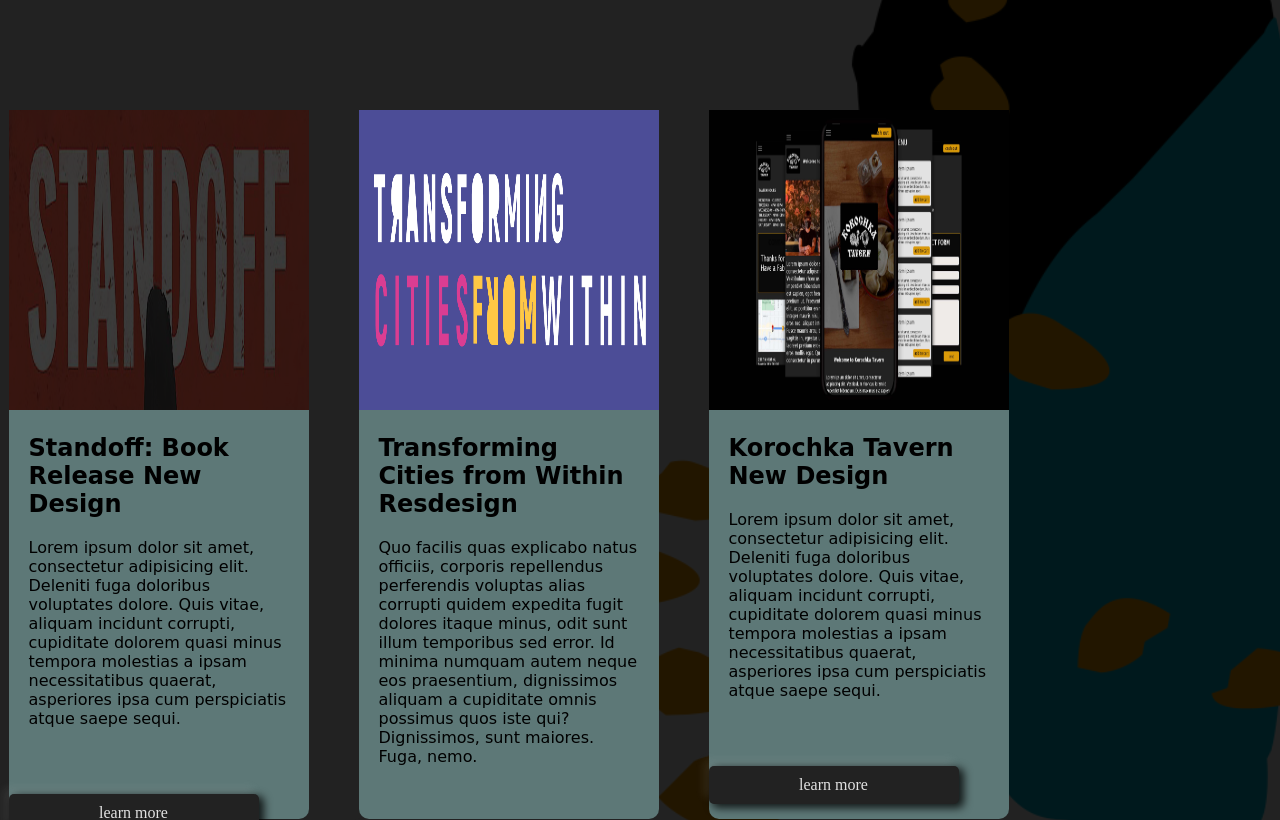
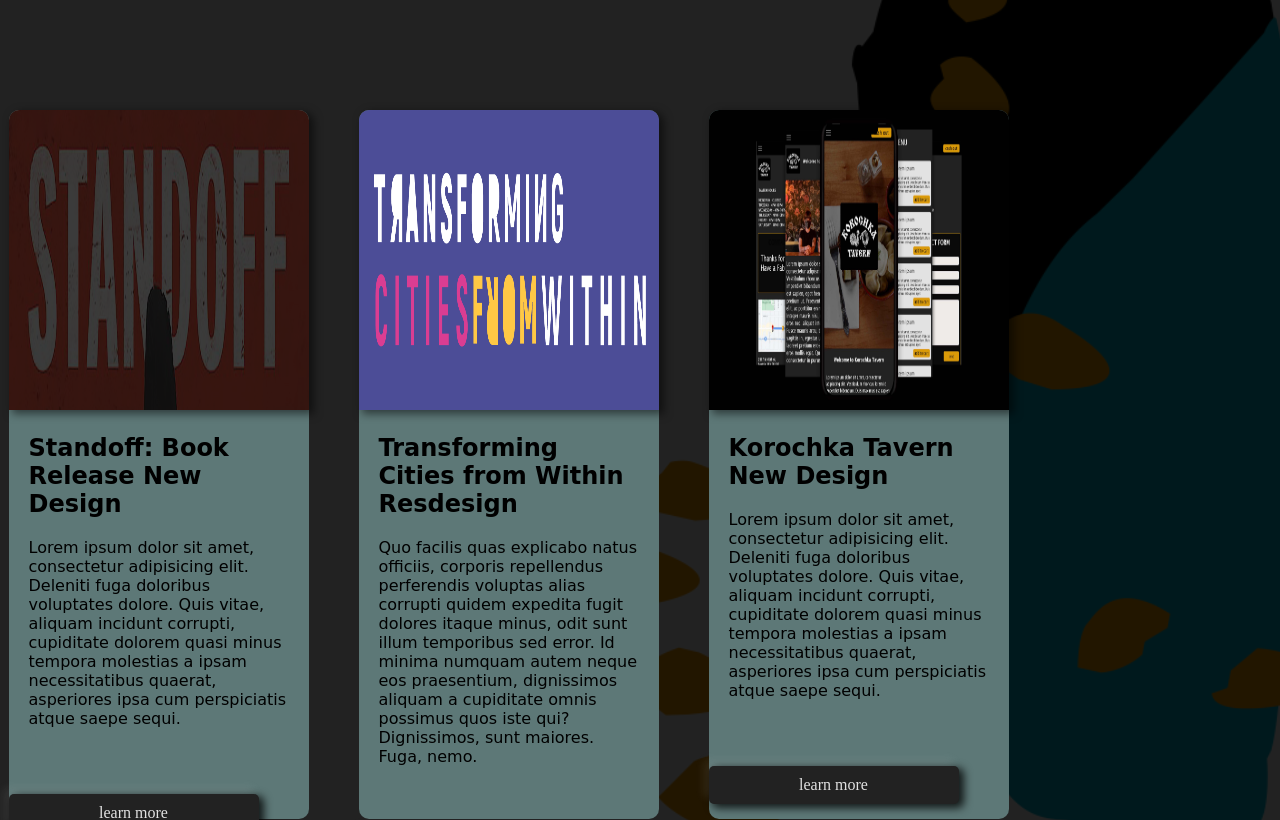
Before and after one commit to samphi6/chrysalisDesign, a PHP site: page /cases.php in a window 1280 px wide. Shown: the part 704-1524 px from the top of the page. Run offline with PHP 8.4, Linux system fonts and the light colour scheme; style sheets or scripts are compiled from the project's sources; some web fonts are replaced.

Commit message:
changed border radius on case card img

```diff
--- a/scss/styles.scss
+++ b/scss/styles.scss
@@ -367,6 +367,8 @@ body {
             img {
                 width: 300px;
                 height: 300px;
+                border-radius: 10px 10px 0 0;
+                box-shadow: 4px 3px 9px 1px  rgba(0, 0, 0, 0.5);
 
             }
 
```
